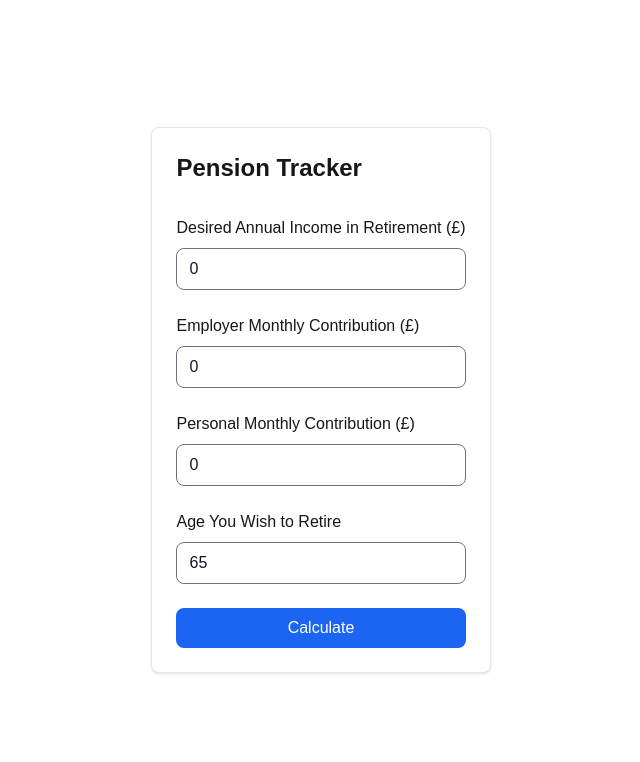
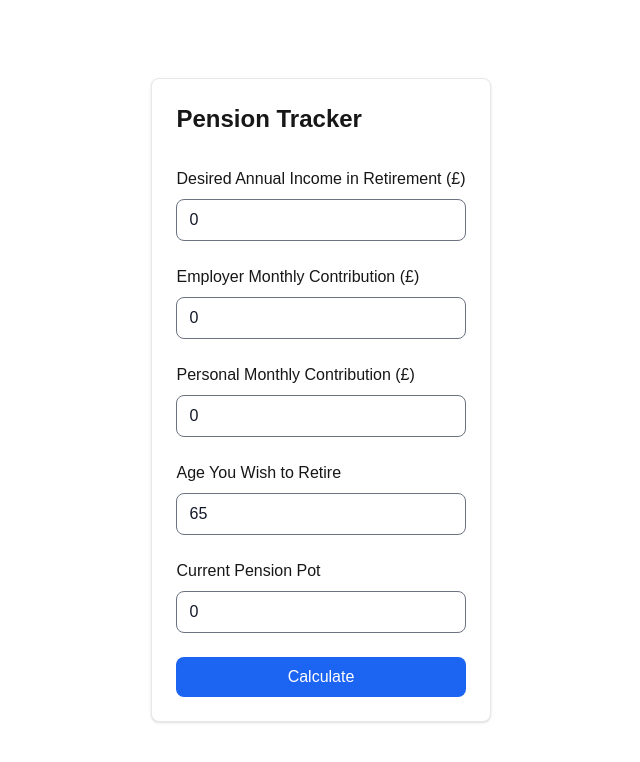
Before and after one commit to nsstarr/pension-tracker, a Next.js app: page / in a window 1280 px wide. Shown: the top 762 px of the page, without its empty margins (319-959 px from the left). Built offline with nearby package versions, Linux system fonts and the light colour scheme.

Commit message:
feat: add current pension pot

```diff
--- a/src/app/components/PensionForm.tsx
+++ b/src/app/components/PensionForm.tsx
@@ -6,6 +6,7 @@ export interface PensionData {
   employerContribution: number;
   personalContribution: number;
   retirementAge: number;
+  currentPensionPot: number;
 }
 
 interface PensionFormProps {
@@ -18,6 +19,7 @@ const PensionForm: React.FC<PensionFormProps> = ({ onSubmit }) => {
     employerContribution: 0,
     personalContribution: 0,
     retirementAge: 65,
+    currentPensionPot: 0,
   });
 
   const handleChange = (e: ChangeEvent<HTMLInputElement>) => {
@@ -97,6 +99,17 @@ const PensionForm: React.FC<PensionFormProps> = ({ onSubmit }) => {
           placeholder="e.g., 65"
         />
       </div>
+      <div>
+        <label className="mb-2 block">Current Pension Pot</label>
+        <input
+          type="text"
+          name="currentPensionPot"
+          value={formatNumber(formData.currentPensionPot)}
+          onChange={handleChange}
+          className="w-full rounded-lg border px-3 py-2 text-gray-900"
+          placeholder="e.g., 0"
+        />
+      </div>
       <button
         type="submit"
         className="rounded-lg bg-blue-600 px-4 py-2 text-white hover:bg-blue-700"
--- a/src/utils/calculations.ts
+++ b/src/utils/calculations.ts
@@ -4,29 +4,30 @@ export function calculateRetirementBalance(
   retirementAge: number,
   employerContribution: number,
   personalContribution: number,
-  annualIncome: number
+  annualIncome: number,
+  currentPensionPot: number = 0 // 0 is default
 ): number[] {
   const INTEREST_RATE = 1.049; // 4.9% interest rate
   const yearsToRetirement = retirementAge - JOB_START_AGE;
   const monthlySavings = employerContribution + personalContribution;
 
-  let currentPensionPot = 0;
+  let totalPensionPot = currentPensionPot;
   const balanceOverTime: number[] = [];
 
   // Accumulation phase
   for (let year = 0; year < yearsToRetirement; year++) {
-    currentPensionPot += monthlySavings * 12;
-    currentPensionPot *= INTEREST_RATE;
-    balanceOverTime.push(currentPensionPot);
+    totalPensionPot += monthlySavings * 12;
+    totalPensionPot *= INTEREST_RATE;
+    balanceOverTime.push(totalPensionPot);
   }
 
   // Decumulation phase: Withdraw the annual income, no interest applied
   const yearsAfterRetirement = END_AGE - retirementAge;
   for (let year = 0; year <= yearsAfterRetirement; year++) {
-    balanceOverTime.push(currentPensionPot);
-    currentPensionPot -= annualIncome; // Withdraw annual income
+    balanceOverTime.push(totalPensionPot);
+    totalPensionPot -= annualIncome; // Withdraw annual income
 
-    if (currentPensionPot <= 0) {
+    if (totalPensionPot <= 0) {
       balanceOverTime.push(0);
       break;
     }
```
